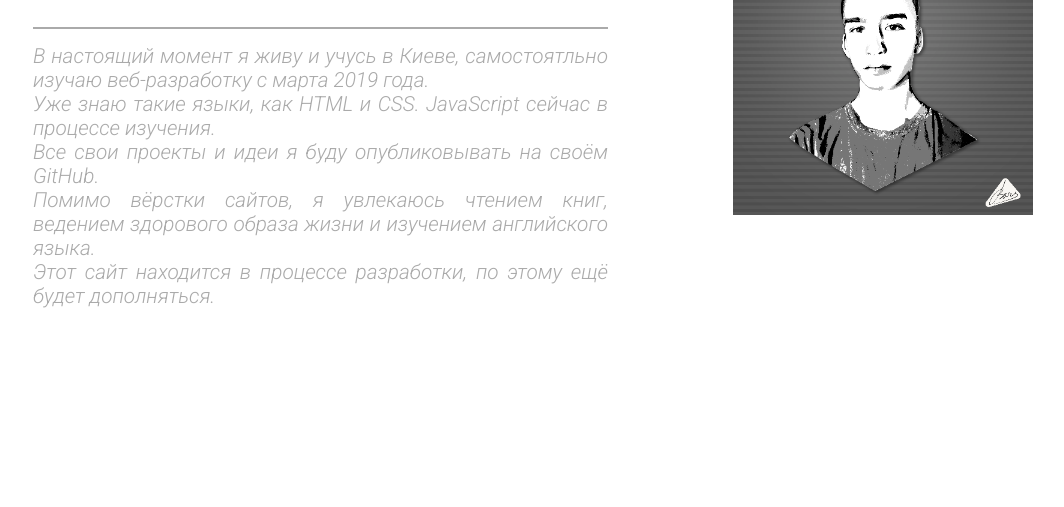
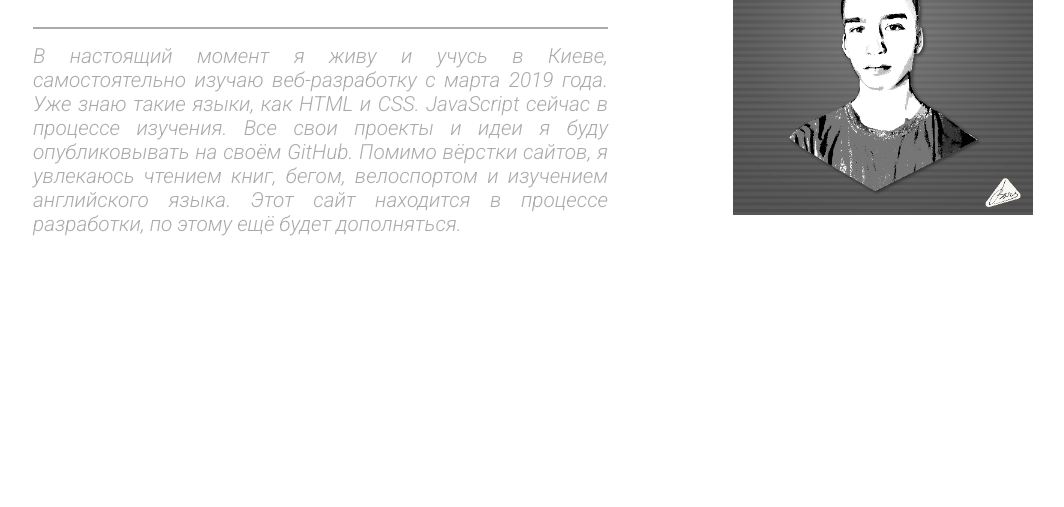
Before and after one commit to Barsukov-m/barsukov-m.github.io, a plain HTML site: page ru/index.html in a window 1280 px wide. Shown: the part 293-800 px from the top of the page, without its empty margins (107-1171 px from the left). Drawn offline with Linux system fonts and the light colour scheme.

Commit message:
Updated information for index.html in Russian language
Some fixes for better look on the site.

```diff
--- a/ru/index.html
+++ b/ru/index.html
@@ -54,15 +54,14 @@
 			<h1>Привет, я <span id="blue-selector">Барсуков Михаил</span>,<br>
 			веб-разработчик с <span id="flag">Украины.</span></h1>
 			<hr>
-			<p>В настоящий момент я живу и учусь в Киеве, самостоятльно
-				изучаю веб-разработку с марта 2019 года.</p>
-			<p>Уже знаю такие языки, как HTML и CSS. JavaScript сейчас в
-				процессе изучения.</p>
-			<p>Все свои проекты и идеи я буду опубликовывать на своём GitHub.</p>
-			<p>Помимо вёрстки сайтов, я увлекаюсь чтением книг,
-				ведением здорового образа жизни и изучением
-				английского языка.</p>
-			<p>Этот сайт находится в процессе разработки, по этому ещё будет дополняться.</p>
+			<p>В настоящий момент я живу и учусь в Киеве,
+			самостоятельно изучаю веб-разработку с марта 2019 года.
+			Уже знаю такие языки, как HTML и CSS. JavaScript сейчас в
+			процессе изучения. Все свои проекты и идеи я буду
+			опубликовывать на своём GitHub. Помимо вёрстки сайтов, я
+			увлекаюсь чтением книг, бегом, велоспортом и изучением
+			английского языка. Этот сайт находится в процессе
+			разработки, по этому ещё будет дополняться.</p>
 		</section>
 		<section class="image">
 			<img src="/sources/500x500.png" alt="Me">
```
